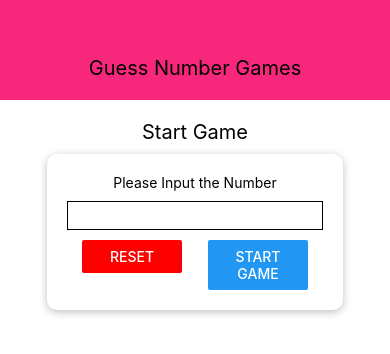
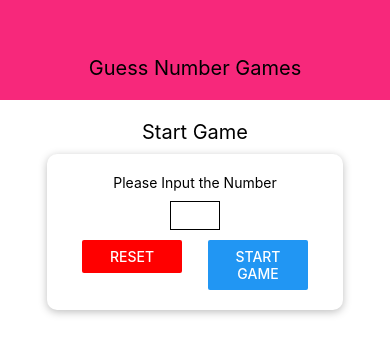
Before and after one commit to madiajijah11/rn-second-app, a React Native app: screen / in a window 390 px wide. Shown: the top 354 px of the page. Built offline with nearby package versions, Linux system fonts and the light colour scheme.

Commit message:
styling input

```diff
--- /dev/null
+++ b/components/Input.js
@@ -0,0 +1,19 @@
+import React from "react";
+import {StyleSheet, TextInput } from "react-native";
+
+const Input = props => {
+    return <TextInput {...props} style={{...styles.input, ...props.style}} />;
+}
+
+const styles = StyleSheet.create({
+  input: {
+    width: 50,
+    borderColor: "black",
+    borderWidth: 1,
+    padding: 5,
+    marginVertical: 10,
+    textAlign: "center",
+  },
+});
+
+export default Input;
--- a/screens/StartGameScreen.js
+++ b/screens/StartGameScreen.js
@@ -1,6 +1,7 @@
 import React from "react";
 import { View, Text, StyleSheet, Button, TextInput } from "react-native";
 import Card from "../components/Card";
+import Input from "../components/Input";
 
 const StartGameScreen = (props) => {
   return (
@@ -8,7 +9,7 @@ const StartGameScreen = (props) => {
       <Text style={styles.title}>Start Game</Text>
       <Card style={styles.inputContainer}>
         <Text>Please Input the Number</Text>
-        <TextInput style={styles.inputText} />
+        <Input style={styles.inputText} blurOnSubmit keyboardType="number-pad" maxLength={2} />
         <View style={styles.buttonContainer}>
           <View style={styles.buttonSize}>
             <Button color="red" title="Reset" onPress={() => {}} />
@@ -38,11 +39,12 @@ const styles = StyleSheet.create({
     alignItems: "center",
   },
   inputText: {
-    width: "100%",
+    width: 50,
     borderColor: "black",
     borderWidth: 1,
     padding: 5,
     marginVertical: 10,
+    textAlign: "center",
   },
   buttonContainer: {
     flexDirection: "row",
@@ -52,7 +54,7 @@ const styles = StyleSheet.create({
   },
   buttonSize: {
     width: 100,
-  }
+  },
 });
 
 export default StartGameScreen;
```
